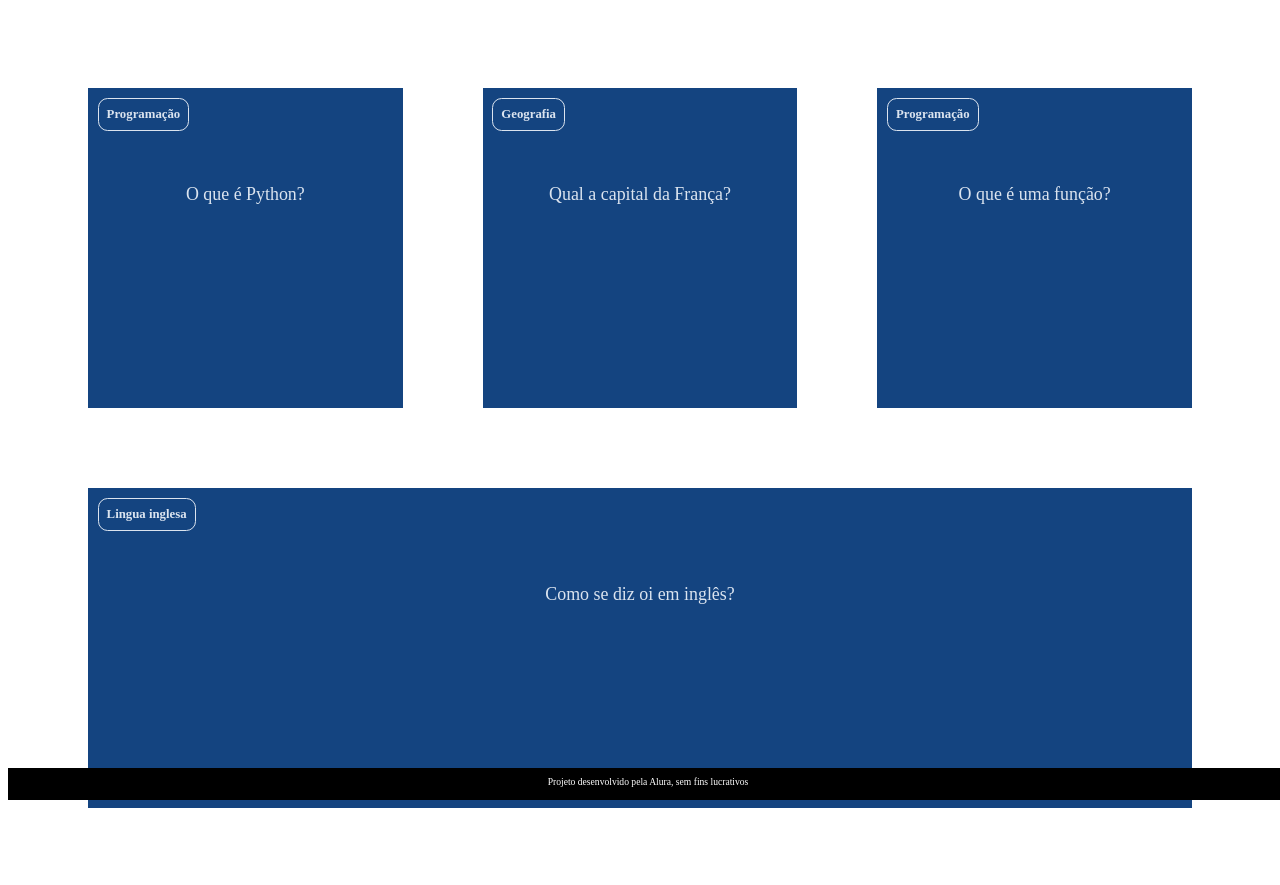
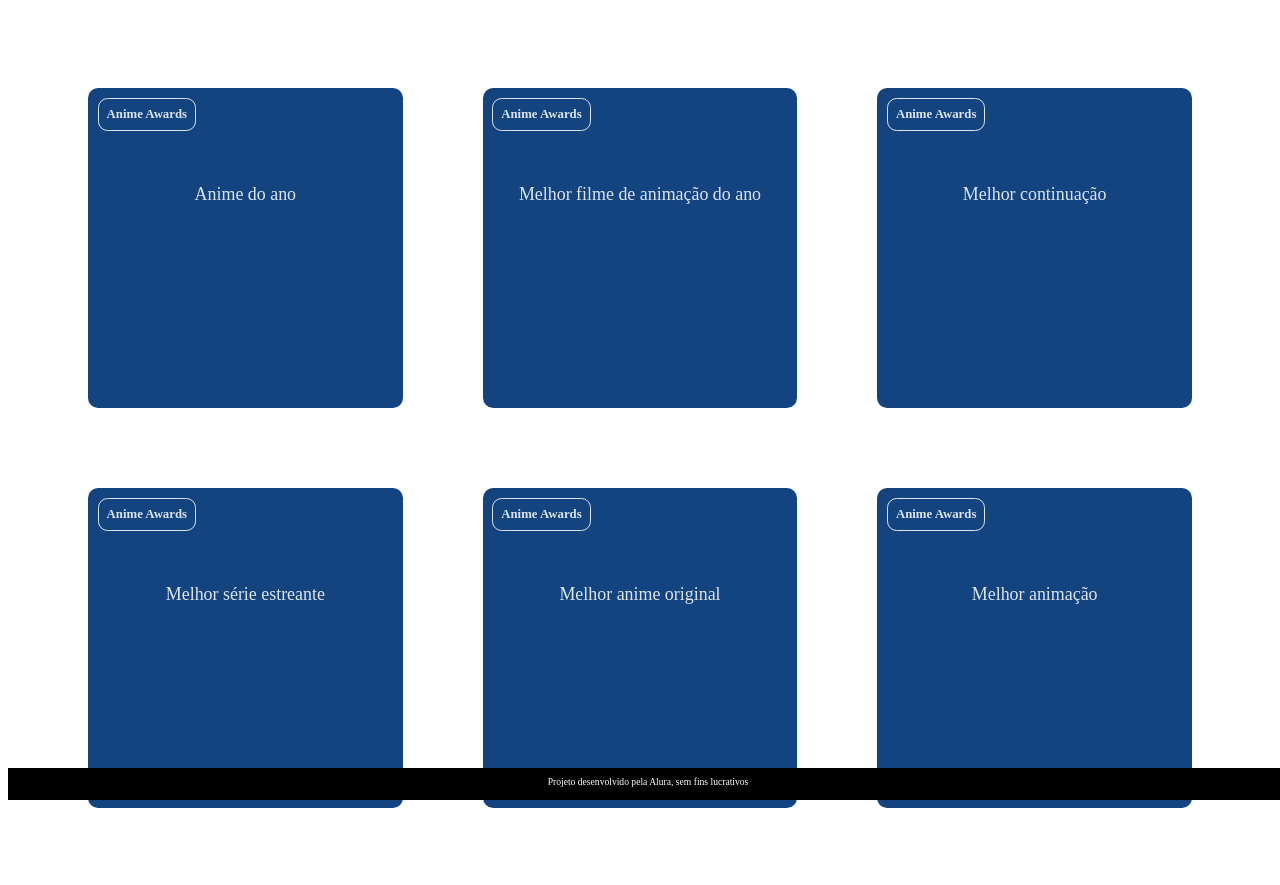
Before and after one commit to maisax/pagina_web.Mai, a plain HTML site: page index.html in a window 1280 px wide. Shown: the top 885 px of the page. Drawn offline with Linux system fonts and the light colour scheme.

Commit message:
Add files via upload
Flashcards finalizados

```diff
--- a/perguntas.js
+++ b/perguntas.js
@@ -1,22 +1,62 @@
 criaCartao(
-    'Programação',
-    'O que é Python?',
-    'O Python é uma linguagem de programação'
+    'Anime Awards ',
+    'Anime do ano',
+    'Solo leveling'
 )
 
 criaCartao(
-    'Geografia',
-    'Qual a capital da França?',
-    'A capital da França é Paris'
+    'Anime Awards',
+    'Melhor filme de animação do ano',
+    'Look back'
 )
 
 criaCartao(
-    'Programação',
-    'O que é uma função?',
-    'Uma função é um bloco de código que executa alguma tarefa'
+    'Anime Awards',
+    ' Melhor continuação',
+    'Demon Slayer: Kimetsu no Yaiaba Hashira Training Arc'
 )
 criaCartao(
-    'Lingua inglesa',
-    'Como se diz oi em inglês?',
-    'Oi em inglês se diz HI (RAI)'
+    'Anime Awards',
+    'Melhor série estreante',
+    'Solo Leveling'
 )
+criaCartao(
+    'Anime Awards',
+    'Melhor anime original',
+    'Ninja Kamui'
+)
+criaCartao(
+    'Anime Awards',
+    'Melhor animação',
+    'Demon Slayer: Kimetsu no Yaiaba Hashira Training Arc'
+)
+criaCartao(
+    'Anime Awards',
+    'Melhor com design de personagens',
+    'Dandadan'
+)
+criaCartao(
+    'Anime Awards',
+    'Melhor anime de romance',
+    'Blue Box'
+)
+criaCartao(
+    'Anime Awards',
+    'A melhor direção',
+    'Keiichiro Saito (Frieren )'
+)
+criaCartao(
+    'Anime Awards',
+    'Melhor Cenário Artístico',
+    'Frieren e a Jornada para o Além'
+)
+criaCartao(
+    'Anime Awards',
+    'Melhor Anime de Comédia',
+    'MASHLE: MAGIA E MÚSCULOS The Divine Visionary Candidate Exam Arc'
+)
+criaCartao(
+    'Anime Awards',
+    'Melhor Anime Isekai',
+    'Re:ZERO -Starting Life in Another World- 3ª Temporada'
+)
--- a/style.css
+++ b/style.css
@@ -1,7 +1,7 @@
 :root {
     --text-color: #DBE4EF;
     --card-front-color: #144480;
-    --card-back-color: #00F4BF;
+    --card-back-color: #da93d4;
 }
 
 body {
@@ -30,6 +30,7 @@ body {
     height: 100%;
     transform-style:preserve-3d  ;
     transition: transform 300ms;
+    border-radius:  10px;
 }
 
 .cartao__conteudo h3 {
@@ -71,6 +72,7 @@ body {
     height: 100%;
     width: 100%;
     box-sizing: border-box;
+    border-radius: 10px;
 }
 .cartao__conteudo__resposta {
     transform: rotateY(180deg);
```
Also changed, not shown: app.js (line endings or trailing spaces).
